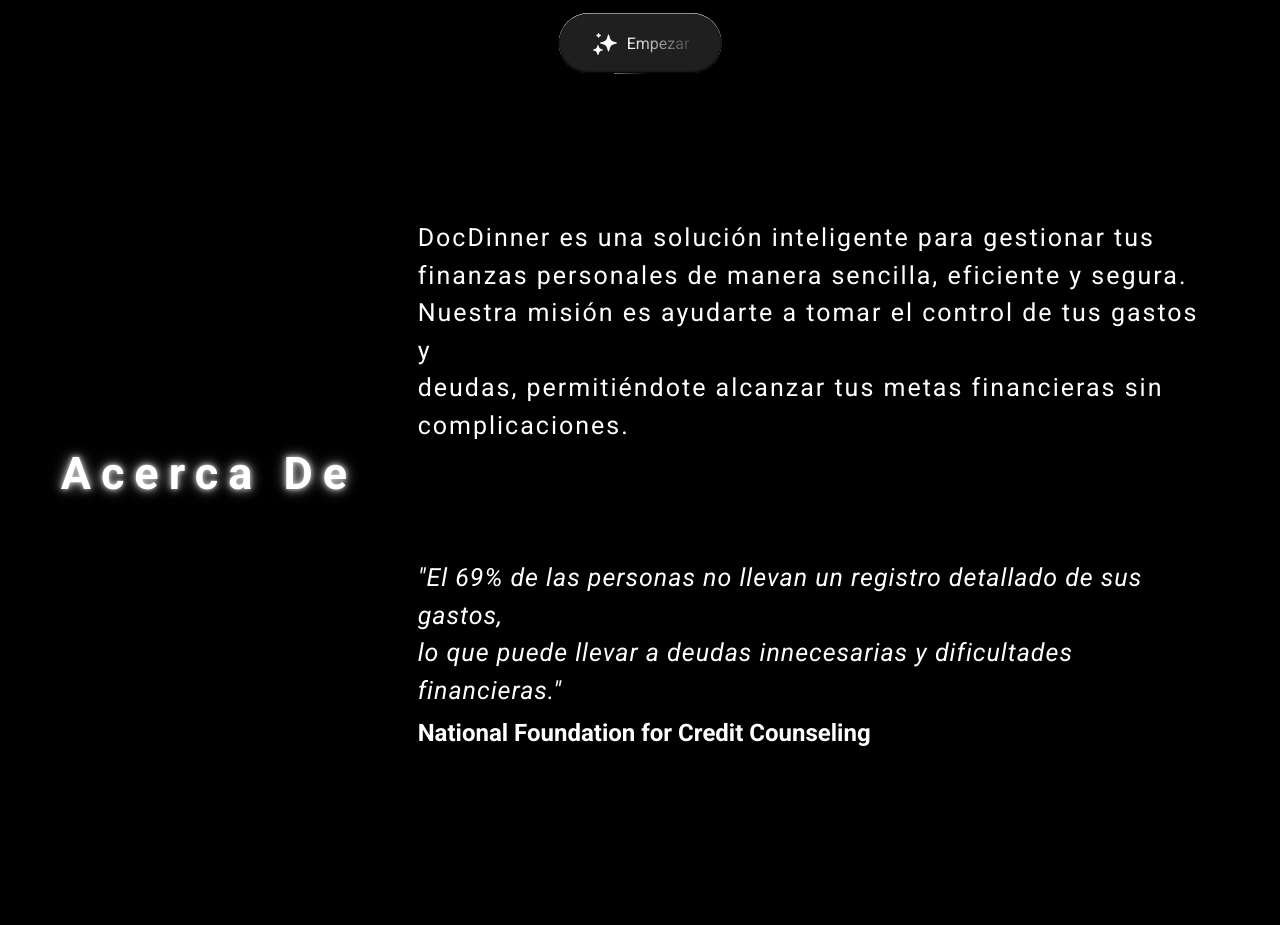
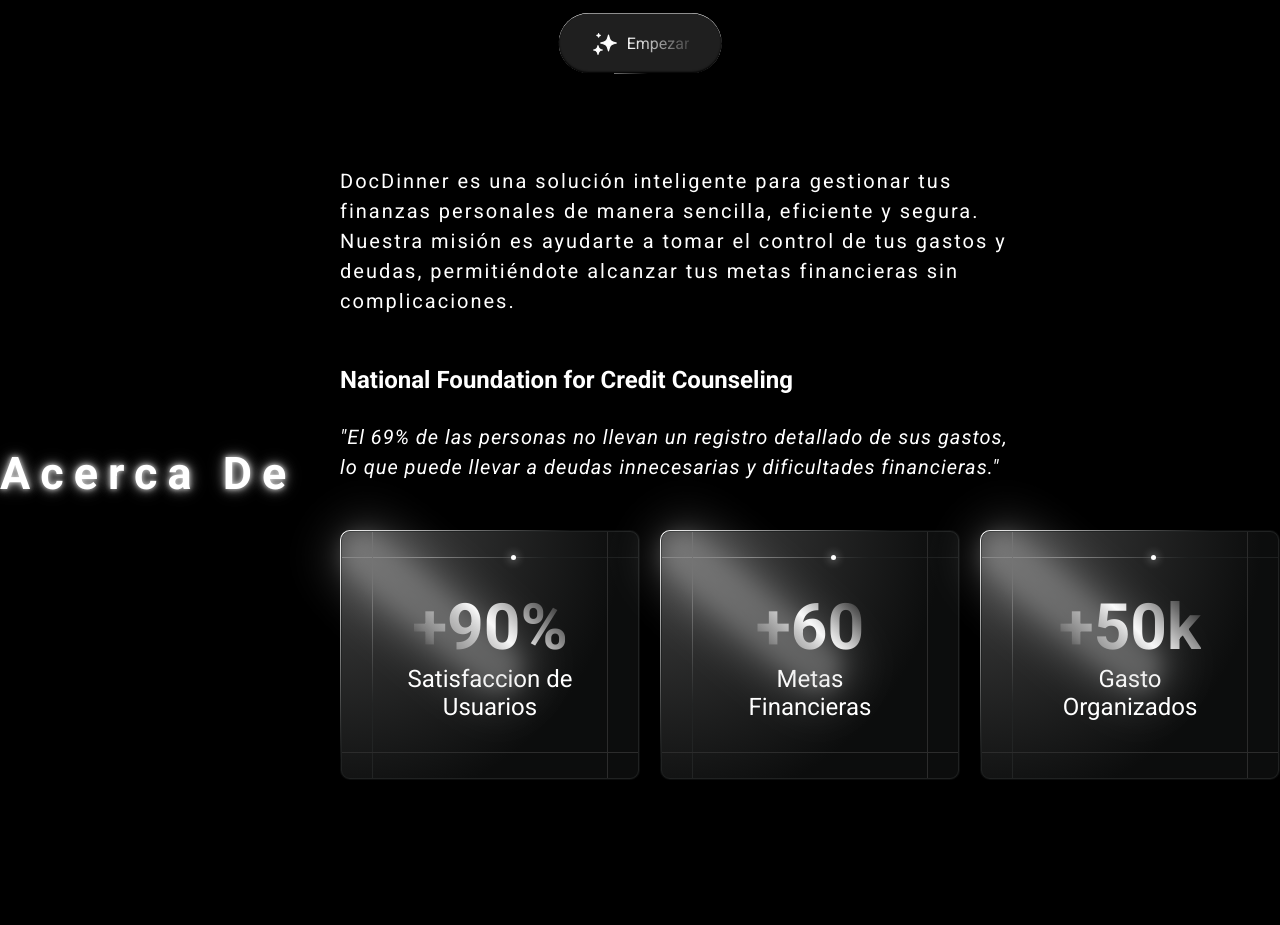
Before and after one commit to danbernal999/docdinner, a PHP site: page / in a window 1280 px wide. Shown: the part 667-1592 px from the top of the page. Run offline with PHP 8.4, Linux system fonts and the light colour scheme; some libraries are stand-ins or nearby versions; some web fonts are replaced; grey boxes are pictures that could not be loaded.

Commit message:
Landing Mejoras 2.0

```diff
--- a/assets/css/landing.css
+++ b/assets/css/landing.css
@@ -399,8 +399,7 @@ div.navbar__link {
 /* ACERCA DE */
 .titulo__acerca {
     display: flex;
-    justify-content: center;
-    margin: 20px;
+    justify-content: left;
     width: 30%;
     letter-spacing: 10px;
     font-size: 30px;
@@ -413,25 +412,140 @@ div.navbar__link {
 
 p.uno, p.dos {
     text-align: start;
-    font-size: 25px;
+    font-size: 20px;
     letter-spacing: 1px;
     line-height: 150%;
-    margin: 20px 60px 0 0;
 }
 
 p.uno {
-    height: 40vh;
+    height: 25vh;
     letter-spacing: 2px;
 }
 
 p.dos {
-    height: 20vh;
+    height: 10vh;
     font-style: italic;
 }
 
 p.tres {
     text-align: start;
 }
+
+.seccion .cards {
+    display: flex;
+    align-items: center;
+    justify-content: center;
+    gap: 20px;
+    width: 100%;
+    max-width: 1200px;
+}
+
+/* From Uiverse.io by Spacious74 */
+.seccion .outer {
+  width: 300px;
+  height: 250px;
+  border-radius: 10px;
+  padding: 1px;
+  background: radial-gradient(circle 230px at 0% 0%, #ffffff, #0c0d0d);
+  position: relative;
+}
+
+.seccion .dot {
+  width: 5px;
+  aspect-ratio: 1;
+  position: absolute;
+  background-color: #fff;
+  box-shadow: 0 0 10px #ffffff;
+  border-radius: 100px;
+  z-index: 2;
+  right: 10%;
+  top: 10%;
+  animation: moveDot 6s linear infinite;
+}
+
+@keyframes moveDot {
+  0%,
+  100% {
+    top: 10%;
+    right: 10%;
+  }
+  25% {
+    top: 10%;
+    right: calc(100% - 35px);
+  }
+  50% {
+    top: calc(100% - 30px);
+    right: calc(100% - 35px);
+  }
+  75% {
+    top: calc(100% - 30px);
+    right: 10%;
+  }
+}
+
+.seccion .card {
+  z-index: 1;
+  width: 100%;
+  height: 100%;
+  border-radius: 9px;
+  border: solid 1px #202222;
+  background-size: 20px 20px;
+  background: radial-gradient(circle 280px at 0% 0%, #444444, #0c0d0d);
+  display: flex;
+  align-items: center;
+  justify-content: center;
+  position: relative;
+  flex-direction: column;
+  color: #fff;
+}
+.seccion .ray {
+  width: 220px;
+  height: 45px;
+  border-radius: 100px;
+  position: absolute;
+  background-color: #c7c7c7;
+  opacity: 0.4;
+  box-shadow: 0 0 50px #fff;
+  filter: blur(10px);
+  transform-origin: 10%;
+  top: 0%;
+  left: 0;
+  transform: rotate(40deg);
+}
+
+.seccion .card .text {
+  font-weight: bolder;
+  font-size: 4rem;
+  background: linear-gradient(45deg, #000000 4%, #fff, #000);
+  background-clip: text;
+  color: transparent;
+}
+
+.seccion .line {
+  width: 100%;
+  height: 1px;
+  position: absolute;
+  background-color: #2c2c2c;
+}
+.seccion .topl {
+  top: 10%;
+  background: linear-gradient(90deg, #888888 30%, #1d1f1f 70%);
+}
+.seccion .bottoml {
+  bottom: 10%;
+}
+.seccion .leftl {
+  left: 10%;
+  width: 1px;
+  height: 100%;
+  background: linear-gradient(180deg, #747474 30%, #222424 70%);
+}
+.seccion .rightl {
+  right: 10%;
+  width: 1px;
+  height: 100%;
+}
+
 
 /* CONTACTO */
 .contacto-section {
--- a/modulos/landing/vista/landing.php
+++ b/modulos/landing/vista/landing.php
@@ -122,10 +122,49 @@
             deudas, permitiéndote alcanzar tus metas financieras sin <br>
             complicaciones.</p>
 
+            <p class="tres"><strong>National Foundation for Credit Counseling</strong></p><br>
             <p class="dos">"El 69% de las personas no llevan un registro detallado de sus  gastos, <br> lo que
-            puede llevar a deudas innecesarias y  dificultades financieras."</p>
+            puede llevar a deudas innecesarias y  dificultades financieras."</p><br>
 
-            <p class="tres"><strong>National Foundation for Credit Counseling</strong></p>
+
+            <div class="cards">
+                <div class="outer">
+                    <div class="dot"></div>
+                    <div class="card">
+                        <div class="ray"></div>
+                        <div class="text">+90%</div>
+                        <div>Satisfaccion de <br> Usuarios</div>
+                        <div class="line topl"></div>
+                        <div class="line leftl"></div>
+                        <div class="line bottoml"></div>
+                        <div class="line rightl"></div>
+                    </div>
+                </div>
+                <div class="outer">
+                    <div class="dot"></div>
+                    <div class="card">
+                        <div class="ray"></div>
+                        <div class="text">+60</div>
+                        <div>Metas <br> Financieras</div>
+                        <div class="line topl"></div>
+                        <div class="line leftl"></div>
+                        <div class="line bottoml"></div>
+                        <div class="line rightl"></div>
+                    </div>
+                </div>
+                <div class="outer">
+                    <div class="dot"></div>
+                    <div class="card">
+                        <div class="ray"></div>
+                        <div class="text">+50k</div>
+                        <div>Gasto <br> Organizados</div>
+                        <div class="line topl"></div>
+                        <div class="line leftl"></div>
+                        <div class="line bottoml"></div>
+                        <div class="line rightl"></div>
+                    </div>
+                </div>
+            </div>
         </div>
     </section>
 
```
